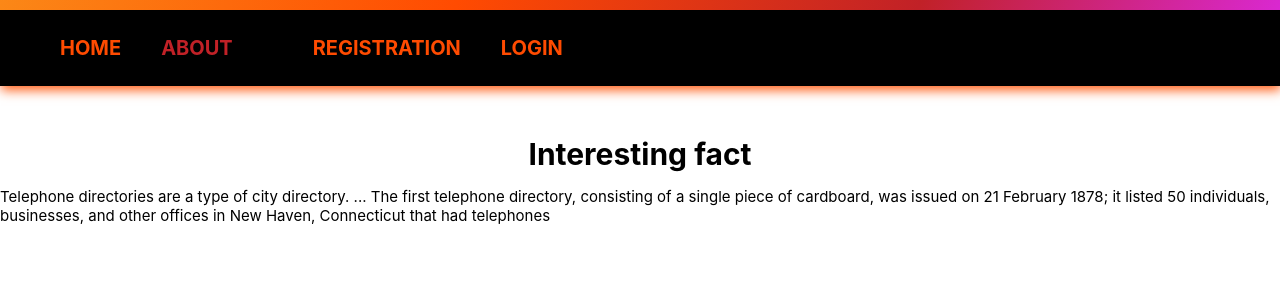
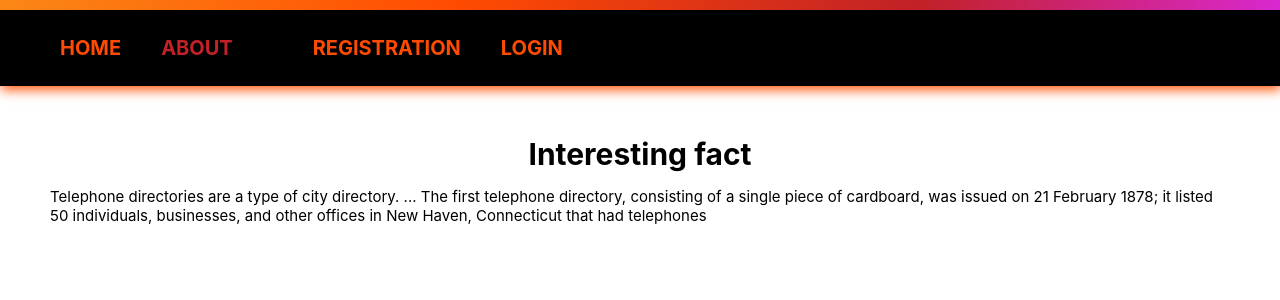
Before and after one commit to aleksandr031091/goit-react-hw-09-phonebook, a React (Create React App) app: page /about in a window 1280 px wide. Shown: the top 300 px of the page. Built offline with nearby package versions, Linux system fonts and the light colour scheme.

Commit message:
fix abautPageStyled

```diff
--- a/src/style/AbautPageStyled.js
+++ b/src/style/AbautPageStyled.js
@@ -4,6 +4,7 @@ const AbautPageStyled = styled.div`
   display: flex;
   flex-direction: column;
   align-items: center;
+  padding: 0 50px 0 50px;
   .title {
     font-size: 30px;
     font-weight: 700;
```
